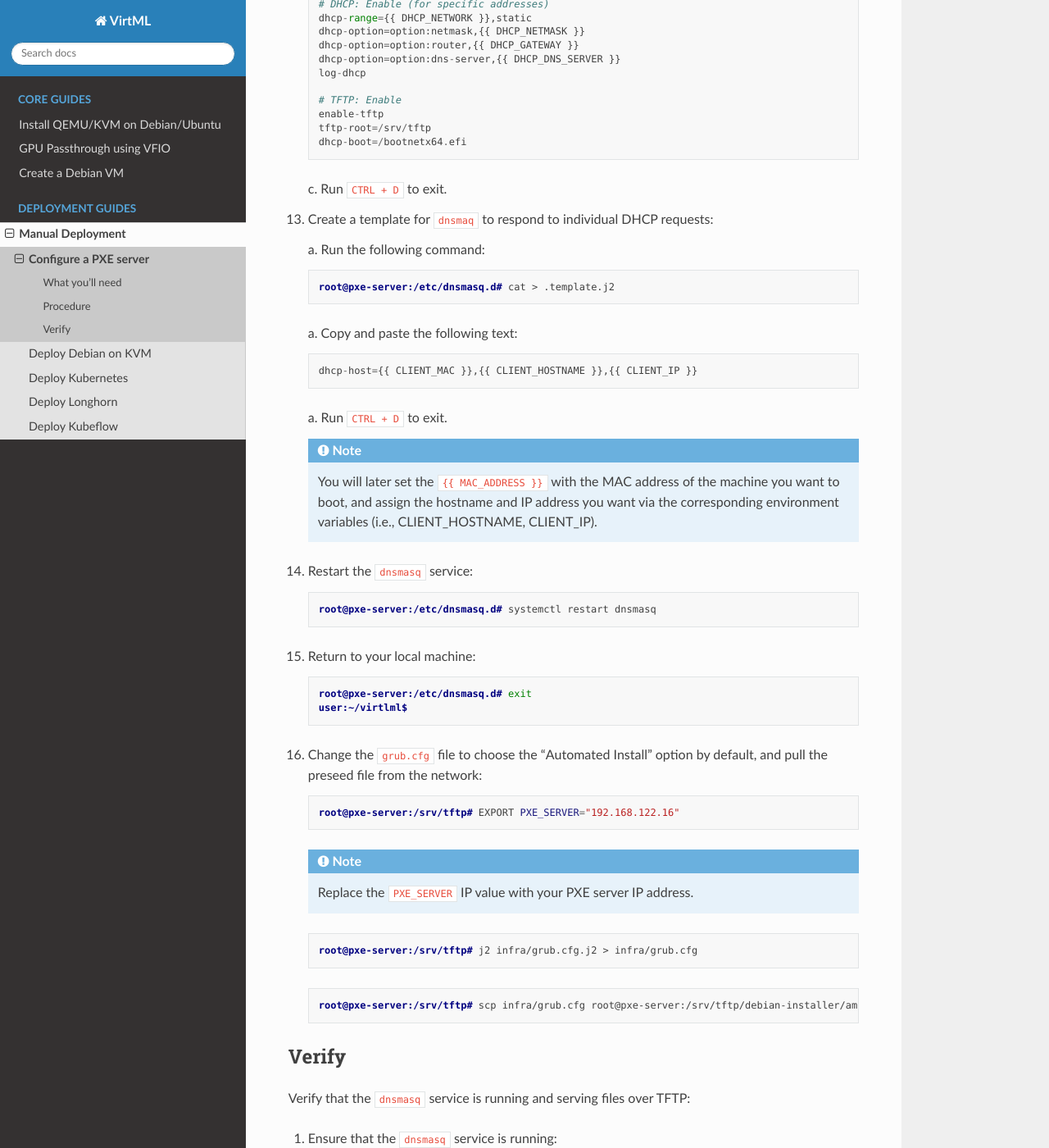
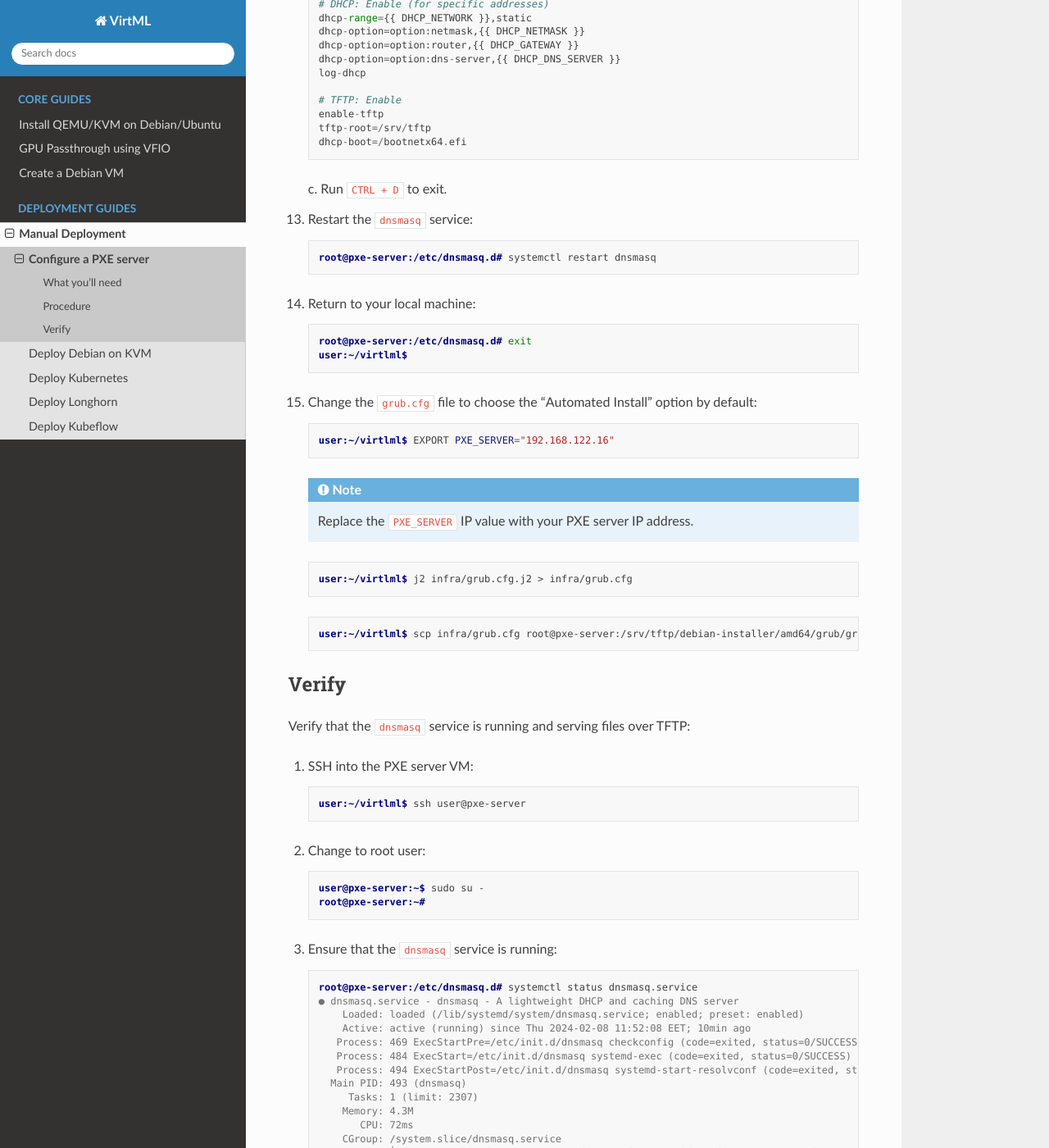
Before and after one commit to dpoulopoulos/virtml, a Sphinx documentation site: the page built from docs/source/manual-deployment/pxe-server.md, in a window 1280 px wide and 1400 px high, scrolled down 2476 px. Shown: the whole window at 82% size. Built offline with Sphinx 7.4.7 and the Read the Docs theme 2.0.0, drawn with Linux system fonts in a browser that asks for light colours.

Commit message:
docs: Remove futile steps from PXE config guide
Remove any unnecessary steps from the PXE config guide and fix any
typos.

Signed-off-by: Dimitris Poulopoulos <dimitris.a.poulopoulos@gmail.com>

````diff
--- a/docs/source/manual-deployment/pxe-server.md
+++ b/docs/source/manual-deployment/pxe-server.md
@@ -159,34 +159,6 @@ Follow the steps below to configure a PXE server:
     > EOF
     ``` -->
 
-1. Create a template for `dnsmaq` to respond to individual DHCP requests:
-
-    a. Run the following command:
-
-    ```console
-    root@pxe-server:/etc/dnsmasq.d# cat > .template.j2
-    ```
-
-    a. Copy and paste the following text:
-
-    ```
-    dhcp-host={{ CLIENT_MAC }},{{ CLIENT_HOSTNAME }},{{ CLIENT_IP }}
-    ```
-
-    a. Run `CTRL + D` to exit.
-
-    <!-- ```console
-    root@pxe-server:/etc/dnsmasq.d# cat > .template.j2 <<EOF
-    > dhcp-host={{ CLIENT_MAC }},{{ CLIENT_HOSTNAME }},{{ CLIENT_IP }}
-    > EOF
-    ``` -->
-
-    ```{note}
-    You will later set the `{{ MAC_ADDRESS }}` with the MAC address of the machine you want to boot,
-    and assign the hostname and IP address you want via the corresponding environment variables
-    (i.e., CLIENT_HOSTNAME, CLIENT_IP).
-    ```
-
 1. Restart the `dnsmasq` service:
 
     ```console
@@ -200,11 +172,10 @@ Follow the steps below to configure a PXE server:
     user:~/virtlml$
     ```
 
-1. Change the `grub.cfg` file to choose the "Automated Install" option by default, and pull the
-   preseed file from the network:
+1. Change the `grub.cfg` file to choose the "Automated Install" option by default:
 
     ```console
-    root@pxe-server:/srv/tftp# EXPORT PXE_SERVER="192.168.122.16"
+    user:~/virtlml$ EXPORT PXE_SERVER="192.168.122.16"
     ```
 
     ```{note}
@@ -212,16 +183,29 @@ Follow the steps below to configure a PXE server:
     ```
 
     ```console
-    root@pxe-server:/srv/tftp# j2 infra/grub.cfg.j2 > infra/grub.cfg
+    user:~/virtlml$ j2 infra/grub.cfg.j2 > infra/grub.cfg
     ```
 
     ```console
-    root@pxe-server:/srv/tftp# scp infra/grub.cfg root@pxe-server:/srv/tftp/debian-installer/amd64/grub/grub.cfg
+    user:~/virtlml$ scp infra/grub.cfg root@pxe-server:/srv/tftp/debian-installer/amd64/grub/grub.cfg
     ```
 
 ## Verify
 
 Verify that the `dnsmasq` service is running and serving files over TFTP:
+
+1. SSH into the PXE server VM:
+
+    ```console
+    user:~/virtlml$ ssh user@pxe-server
+    ```
+
+1. Change to root user:
+
+    ```console
+    user@pxe-server:~$ sudo su -
+    root@pxe-server:~#
+    ```
 
 1. Ensure that the `dnsmasq` service is running:
 
````
